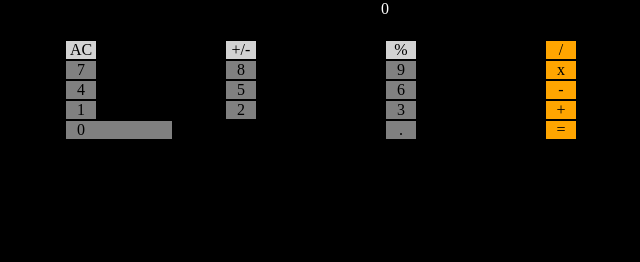
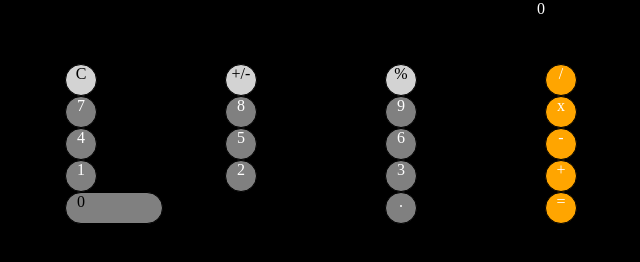
Before and after one commit to andrewdohertyy/calculator-project, a plain HTML site: page index.html in a window 1280 px wide. Shown: the whole page, without its empty margins (15-655 px from the left). Drawn offline with Linux system fonts and the light colour scheme.

Commit message:
changes to layout and working on js

```diff
--- /dev/null
+++ b/dist/script.dev.js
@@ -0,0 +1,3 @@
+"use strict";
+
+var operators = ["+", "-", "*", "/"];
--- a/index.html
+++ b/index.html
@@ -10,7 +10,7 @@
     <div class="container">
         <div class="calculator">
             <div class="calculator__output">0</div>
-            <div id="AC" class="calculator__light-buttons">AC</div>
+            <div id="AC" class="calculator__light-buttons">C</div>
             <div id="neg" class="calculator__light-buttons">+/-</div>
             <div id="percent" class="calculator__light-buttons">%</div>
             <div id="divide" class="calculator__orange-buttons">/</div>
--- a/main.scss
+++ b/main.scss
@@ -13,8 +13,8 @@
     grid-template-columns:0.5fr 1fr 1fr 1fr 1fr 0.5fr;
     grid-template-rows: 1fr 1fr 1fr 1fr 1fr 1fr 1fr;
     grid-template-areas:
-    ". output output output output ."
-    ". output output output output ."
+    ". output output output . ."
+    ". output output output . ."
     ". ac neg percent divide ."
     ". seven eight nine time ."
     ". four five six minus ."
@@ -23,33 +23,42 @@
 
     &__output {
         grid-area: output;
+        text-align: right;
         color: white;
     }
     &__light-buttons {
         border: solid black 1px;
-        border-color: black;
+        border-radius: 50%;
+        height: 30px;
         width: 30px;
         display: block;
         background-color: lightgray;
     }
     &__grey-buttons {
         border: solid black 1px;
-        border-color: black;
+        border-radius: 50%;
+        height: 30px;
+        width: 30px;
+        color: white;
         width: 30px;
         display: block;
         background-color: grey;
     }
     &__orange-buttons {
         border: solid black 1px;
-        border-color: black;
+        border-radius: 50%;
+        height: 30px;
+        width: 30px;
+        color: white;
         width: 30px;
         display: block;
         background-color: orange;
     }
     &__zero-button {
         border: solid black 1px;
-        border-color: black;
-        width: 95px;
+        border-radius: 40px;
+        height: 30px;
+        width: 85px;
         display: block;
         background-color: grey;
         text-align: left;
@@ -57,7 +66,18 @@
     }
 }
 
-
+.calculator__light-buttons:hover {
+    opacity: 0.6;
+}
+.calculator__orange-buttons:hover {
+    opacity: 0.6;
+}
+.calculator__grey-buttons:hover {
+    opacity: 0.6;
+}
+.calculator__zero-button:hover {
+    opacity: 0.6;
+}
 
 
 
--- a/script.js
+++ b/script.js
@@ -0,0 +1 @@
+const operators = ["+","-","*","/"]
```
Also changed, not shown: main.css.
